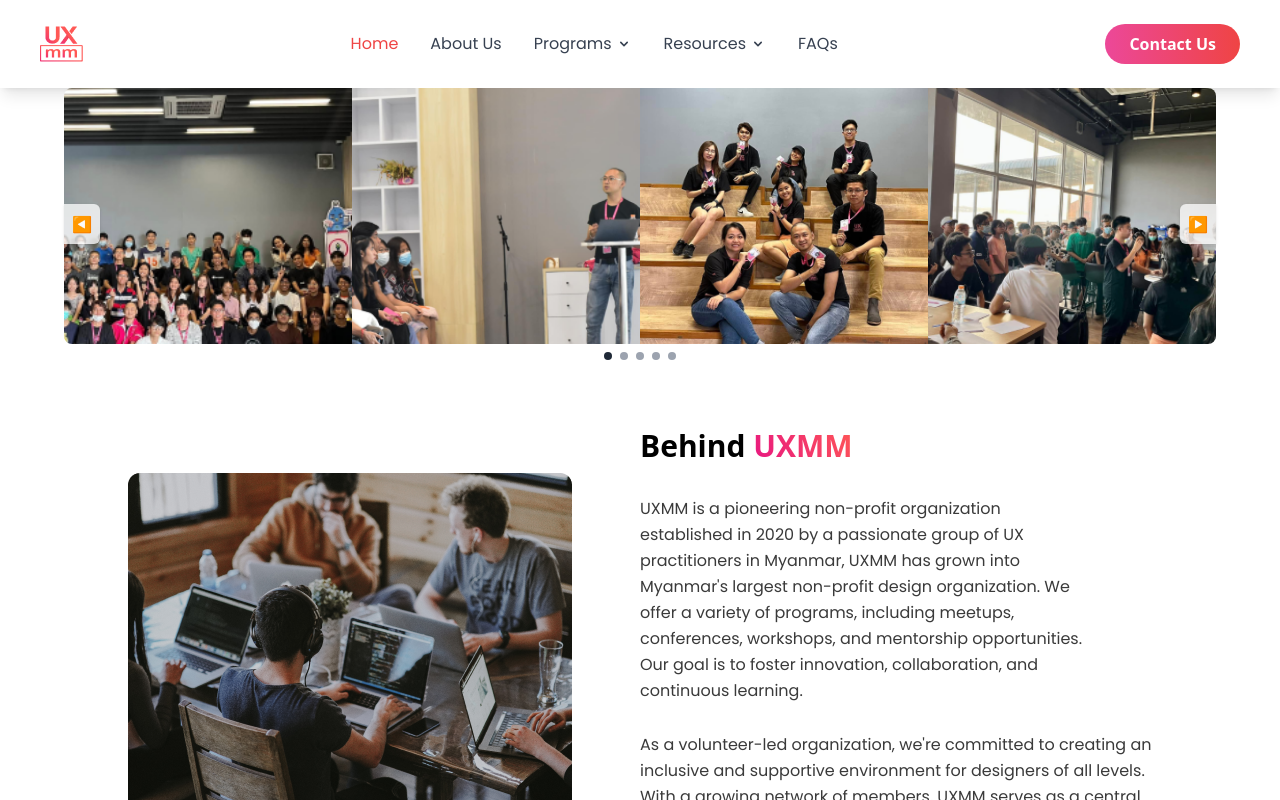
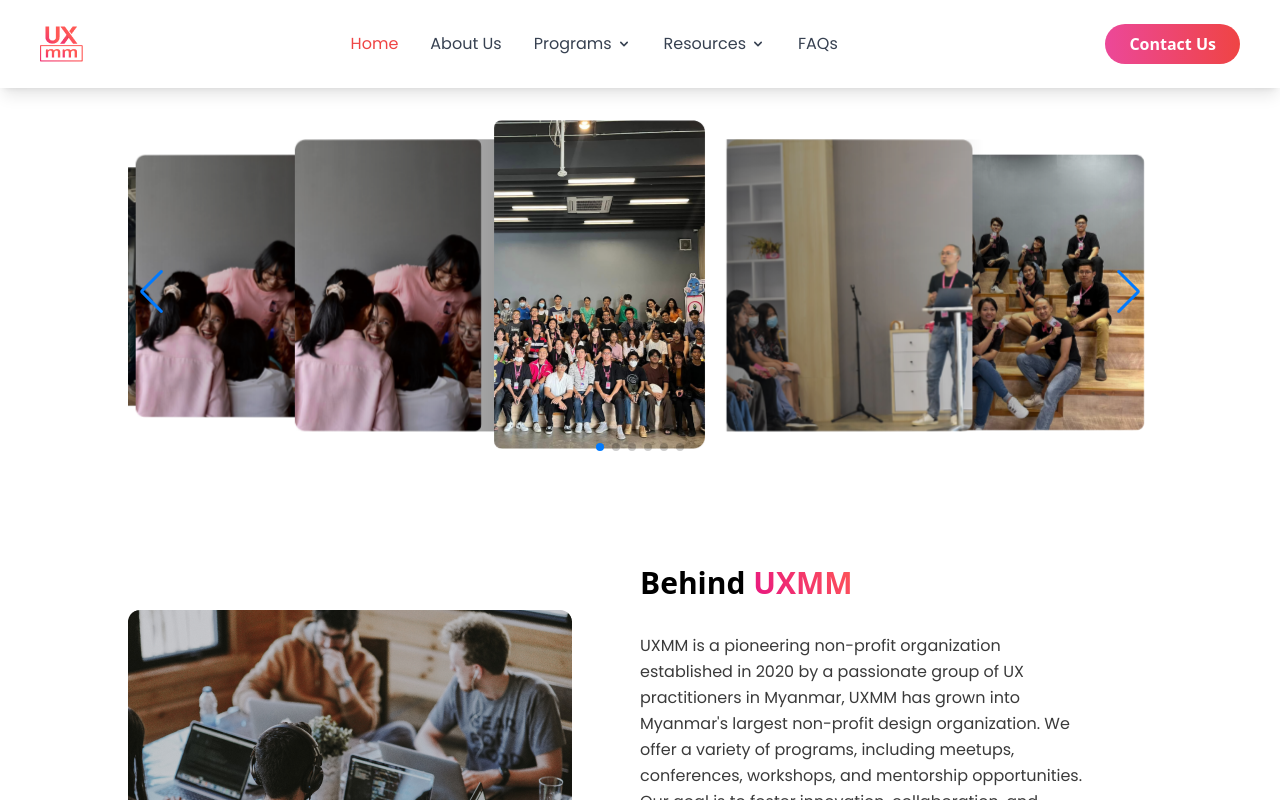
Before and after one commit to AungAyeThan/guccigang, a Next.js app: page /aboutus in a window 1280 px wide. Shown: the top 800 px of the page. Built offline with nearby package versions, Linux system fonts and the light colour scheme.

Commit message:
fix: code cleanup

```diff
--- /dev/null
+++ b/components/Carousel/desktop.tsx
@@ -0,0 +1,59 @@
+import React from "react";
+import { Swiper, SwiperSlide } from "swiper/react";
+import { EffectCoverflow, Navigation, Pagination } from "swiper/modules"; // Import Swiper modules
+
+enum EImageUri {
+  Slider1 = "/images/slider1.png",
+  Slider2 = "/images/slider2.png",
+  Slider3 = "/images/slider3.png",
+  Slider4 = "/images/slider4.png",
+  Slider5 = "/images/slider5.png",
+  GroupPic = "/images/group-pic.png",
+}
+
+const DesktopSlider: React.FC = () => {
+  return (
+    <Swiper
+      modules={[EffectCoverflow, Navigation, Pagination]} // Include the Coverflow module
+      effect="coverflow" // Enable Coverflow effect
+      coverflowEffect={{
+        rotate: 0, // Reduce rotation for a wider appearance
+        stretch: 50, // Increase spacing between slides for a more open look
+        depth: 150, // Depth for better perspective
+        modifier: 1,
+        slideShadows: true,
+      }}
+      pagination={{
+        clickable: true,
+      }}
+      navigation
+      centeredSlides={true} // Center the active slide
+      slidesPerView={3.5} // Show 3 slides at a time
+      loop={true} // Enable infinite loop
+      spaceBetween={2} // Space between slides
+      className="mySwiper"
+    >
+      {/* Slides */}
+      <SwiperSlide>
+        <img src={EImageUri.Slider1} alt="Slide 1" className="rounded-lg" />
+      </SwiperSlide>
+      <SwiperSlide>
+        <img src={EImageUri.Slider2} alt="Slide 2" className="rounded-lg" />
+      </SwiperSlide>
+      <SwiperSlide>
+        <img src={EImageUri.Slider3} alt="Slide 3" className="rounded-lg" />
+      </SwiperSlide>
+      <SwiperSlide>
+        <img src={EImageUri.Slider4} alt="Slide 4" className="rounded-lg" />
+      </SwiperSlide>
+      <SwiperSlide>
+        <img src={EImageUri.Slider5} alt="Slide 5" className="rounded-lg" />
+      </SwiperSlide>
+      <SwiperSlide>
+        <img src={EImageUri.Slider5} alt="Slide 6" className="rounded-lg" />
+      </SwiperSlide>
+    </Swiper>
+  );
+};
+
+export default DesktopSlider;
--- /dev/null
+++ b/components/Carousel/mobile.tsx
@@ -0,0 +1,73 @@
+import React from "react";
+import { Swiper, SwiperSlide } from "swiper/react";
+import { Navigation, Pagination } from "swiper/modules"; // Import Swiper modules
+
+enum EImageUri {
+  Slider1 = "/images/slider1.png",
+  Slider2 = "/images/slider2.png",
+  Slider3 = "/images/slider3.png",
+  Slider4 = "/images/slider4.png",
+  Slider5 = "/images/slider5.png",
+  GroupPic = "/images/group-pic.png",
+}
+
+const MobileSlider: React.FC = () => {
+  return (
+    <Swiper
+      slidesPerView={2}
+      spaceBetween={20}
+      loop={true}
+      pagination={{
+        clickable: true,
+      }}
+      navigation={false}
+      modules={[Pagination, Navigation]}
+      className="mySwiper"
+    >
+      <SwiperSlide>
+        <img
+          src={EImageUri.Slider1}
+          alt="Slide 1"
+          className="rounded-lg w-full h-48 object-cover"
+        />
+      </SwiperSlide>
+      <SwiperSlide>
+        <img
+          src={EImageUri.Slider2}
+          alt="Slide 2"
+          className="rounded-lg w-full h-48 object-cover"
+        />
+      </SwiperSlide>
+      <SwiperSlide>
+        <img
+          src={EImageUri.Slider3}
+          alt="Slide 3"
+          className="rounded-lg w-full h-48 object-cover"
+        />
+      </SwiperSlide>
+      <SwiperSlide>
+        <img
+          src={EImageUri.Slider4}
+          alt="Slide 4"
+          className="rounded-lg w-full h-48 object-cover"
+        />
+      </SwiperSlide>
+      <SwiperSlide>
+        <img
+          src={EImageUri.Slider5}
+          alt="Slide 5"
+          className="rounded-lg w-full h-48 object-cover"
+        />
+      </SwiperSlide>
+      <SwiperSlide>
+        <img
+          src={EImageUri.Slider5}
+          alt="Slide 6"
+          className="rounded-lg w-full h-48 object-cover"
+        />
+      </SwiperSlide>
+    </Swiper>
+  );
+};
+
+export default MobileSlider;
--- a/package.json
+++ b/package.json
@@ -14,7 +14,8 @@
     "@heroicons/react": "^2.1.5",
     "next": "14.2.11",
     "react": "^18",
-    "react-dom": "^18"
+    "react-dom": "^18",
+    "swiper": "^11.1.15"
   },
   "devDependencies": {
     "@types/node": "^20",
--- a/pages/_app.tsx
+++ b/pages/_app.tsx
@@ -3,6 +3,12 @@
 import type { AppProps } from "next/app";
 import { ReactElement } from "react";
 import Layout from "../components/common/Layout";
+
+// Import Swiper styles
+import "swiper/css";
+import "swiper/css/effect-coverflow";
+import "swiper/css/navigation";
+import "swiper/css/pagination";
 
 type NextPageWithLayout = NextPage & {
   getLayout?: (page: ReactElement) => JSX.Element;
--- a/pages/aboutus/index.tsx
+++ b/pages/aboutus/index.tsx
@@ -2,6 +2,8 @@
 import OurValue from "../../components/OurValue";
 import Members from "../../components/common/Members";
 import GetInTouch from "../../components/GetInTouch";
+import DesktopSlider from "@/components/Carousel/desktop";
+import MobileSlider from "@/components/Carousel/mobile";
 
 enum EImageUri {
   Slider1 = "/images/slider1.png",
@@ -61,45 +63,12 @@
 
   return (
     <>
-      <div className="relative w-full max-w-6xl mx-auto">
-        <div className="flex overflow-hidden rounded-lg">
-          {getVisibleImages().map((image, index) => (
-            <img
-              key={index}
-              src={image}
-              alt={`Slide ${currentIndex + index}`}
-              className={`object-cover h-64 ${visibleImages === 1 ? "w-full" : "w-1/4"}`}
-            />
-          ))}
-        </div>
+      <div className="w-full max-w-5xl mx-auto py-8 div1 hidden md:block">
+        <DesktopSlider />
+      </div>
 
-        {/* Navigation buttons */}
-        <button
-          onClick={prevImage}
-          className="absolute top-1/2 left-0 transform -translate-y-1/2 bg-white bg-opacity-75 p-2 rounded-r-md shadow hover:bg-opacity-100"
-        >
-          ◀️
-        </button>
-
-        <button
-          onClick={nextImage}
-          className="absolute top-1/2 right-0 transform -translate-y-1/2 bg-white bg-opacity-75 p-2 rounded-l-md shadow hover:bg-opacity-100"
-        >
-          ▶️
-        </button>
-
-        {/* Dots for navigation */}
-        <div className="flex justify-center mt-2">
-          {images.map((_, index) => (
-            <div
-              key={index}
-              onClick={() => setCurrentIndex(index)}
-              className={`h-2 w-2 mx-1 rounded-full cursor-pointer ${
-                index === currentIndex ? "bg-gray-800" : "bg-gray-400"
-              }`}
-            ></div>
-          ))}
-        </div>
+      <div className="w-full max-w-5xl mx-auto py-8 div2 block md:hidden">
+        <MobileSlider />
       </div>
 
       <div className="flex bg-white px-4 py-12">
```
Also changed, not shown: 1 other file (tests, documents, lock files or other folders).
